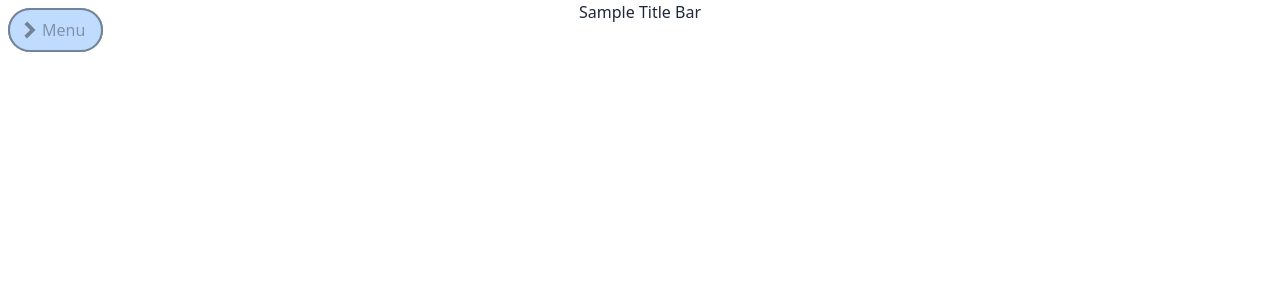
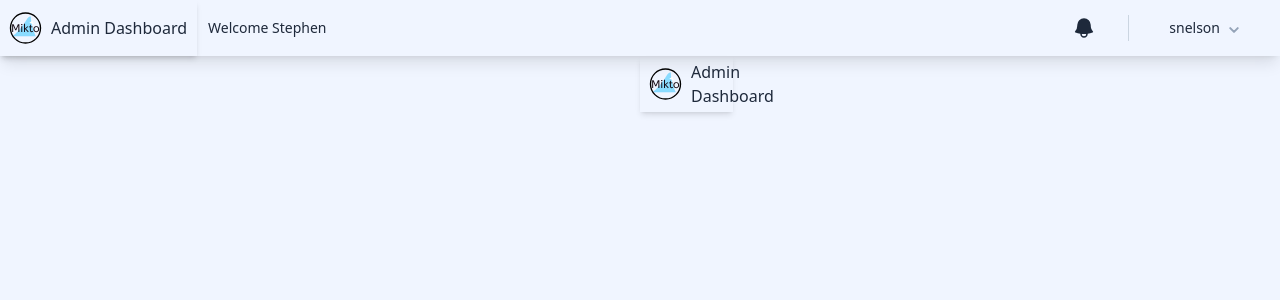
Before and after one commit to SNelson723/dcr_sandbox, a React (Vite) app: page /navmenu in a window 1280 px wide. Shown: the top 300 px of the page. Built offline with nearby package versions, Linux system fonts and the light colour scheme.

Commit message:
Adds in the title bar to mimic CounterCtrlV2 with this version of the nav bar and adds in the quicksight embed url fetching. Moving on to building the Home Dashboard

```diff
--- /dev/null
+++ b/src/api/quicksight.ts
@@ -0,0 +1,20 @@
+import axios from 'axios';
+
+export const getEmbedUrl = async (
+  url: string,
+  email: string,
+  api_key: string
+) => {
+  const json = await axios({
+    method: "GET",
+    headers: {
+      "Content-Type": "application/json",
+    },
+    url: url + "quicksight/embed_url",
+    params: {
+      email,
+      api_key,
+    },
+  });
+  return json;
+};
--- a/src/data/navMenuData.ts
+++ b/src/data/navMenuData.ts
@@ -3,7 +3,7 @@ import Radiation from "../svgs/Radiation";
 import StoresIcon from "../svgs/StoresIcon";
 
 export const baseClass =
-  "py-2.5 hover:text-white hover:bg-blue-200 hover:text-black font-semibold transition-all duration-300 text-nowrap p-4 cursor-pointer flex items-center justify-start gap-3";
+  "py-2.5 hover:text-white hover:bg-blue-200 hover:text-black font-semibold transition-all duration-200 text-nowrap p-4 cursor-pointer flex items-center justify-start gap-3";
 export const activeClass = "bg-[rgb(174,199,242)] text-white";
 
 export type Navigation = {
--- a/src/features/appSlice.ts
+++ b/src/features/appSlice.ts
@@ -2,20 +2,30 @@ import { createSlice, PayloadAction } from "@reduxjs/toolkit";
 
 export interface AppState {
   url: string;
+  quickSightUrl: string;
   awsUrl: string;
   carouselTitle: string;
   date: string;
   selectedHour: string;
   devUrl: string;
+  arn: string;
+  embedUrl: string;
+  api_key: string;
+  email: string;
 }
 
 const initialState: AppState = {
   url: "https://localhost:44324/api/",
+  quickSightUrl: "http://localhost:5005/Prod/",
   awsUrl: "http://127.0.0.1:8001/",
   carouselTitle: "",
   date: "5/9/2025",
   selectedHour: "15",
   devUrl: "http://localhost:5005/Prod/",
+  arn: "arn:aws:quicksight:us-east-2:747273370721:user/default/stephen",
+  embedUrl: "",
+  api_key: "12FE9864SBX50W79",
+  email: "snelson@dcrpos.com",
 };
 
 const appSlice = createSlice({
@@ -28,8 +38,11 @@ const appSlice = createSlice({
     setCarouselTitle: (state, action: PayloadAction<string>) => {
       state.carouselTitle = action.payload;
     },
+    setEmbedUrl: (state, action: PayloadAction<string>) => {
+      state.embedUrl = action.payload;
+    },
   },
 });
 
-export const { setUrl, setCarouselTitle } = appSlice.actions;
+export const { setUrl, setCarouselTitle, setEmbedUrl } = appSlice.actions;
 export default appSlice.reducer;
--- a/src/pages/App.tsx
+++ b/src/pages/App.tsx
@@ -1,51 +1,13 @@
 import { Outlet } from "react-router";
-import { useEffect } from "react";
-import { useAppSelector } from "../hooks";
-// import { useAppDispatch } from "../hooks";
-// import { getSubSales, getDateSales } from "../api/charts";
-// import { setSubSales, setDateSales } from "../features/chartSlice";
-// import { JsonError } from "../types";
 import NavMenu from "./NavMenu";
+import TitleBar from "./TitleBar";
 
 const App = () => {
-  const { awsUrl, devUrl } = useAppSelector((state) => state.app);
-  // const dispatch = useAppDispatch();
-
-  useEffect(() => {
-    // getSubSales(devUrl)
-    //   .then((resp) => {
-    //     const j = resp.data;
-    //     if (j.error == 0) {
-    //       dispatch(setSubSales(j.sales));
-    //     }
-    //   })
-    //   .catch((err: JsonError) => {
-    //     console.error("Error fetching sub sales:", err.message);
-    //   });
-
-    // getDateSales(devUrl)
-    //   .then((resp) => {
-    //     const j = resp.data;
-    //     if (j.error == 0) {
-    //       const copy = [...j.sales].map((sale) => {
-    //         return {
-    //           ...sale,
-    //           sale_date: sale.sale_date.split("T")[0],
-    //         };
-    //       });
-    //       dispatch(setDateSales(copy));
-    //     }
-    //   })
-    //   .catch((err: JsonError) => {
-    //     console.error("Error fetching date sales:", err.message);
-    //   });
-  }, [awsUrl, devUrl]);
-
   return (
-    <div className="w-screen h-screen bg-bkg text-themeText">
+    <div className="w-screen h-screen bg-[rgb(240,245,255)] text-themeText">
       <div className="w-full flex flex-col items-center">
         <NavMenu />
-        <div className="h-[56px]">Sample Title Bar</div>
+        <TitleBar />
         <div className="flex-1 h-full">
           <Outlet />
         </div>
--- a/src/pages/Home.tsx
+++ b/src/pages/Home.tsx
@@ -1,4 +1,26 @@
+import { useEffect } from "react";
+import { getEmbedUrl } from "../api/quicksight";
+import { useAppSelector, useAppDispatch } from "../hooks";
+import { JsonError } from "../types";
+import { setEmbedUrl } from "../features/appSlice";
+
 const Home = () => {
+  const context = useAppSelector((state) => state.app);
+  const dispatch = useAppDispatch();
+
+  useEffect(() => {
+    getEmbedUrl(context.quickSightUrl, context.email, context.api_key)
+      .then((resp) => {
+        const j = resp.data;
+        if (j.error === 0) {
+          dispatch(setEmbedUrl(j.embed_url))
+        }
+      })
+      .catch((err: JsonError) => {
+        console.error("Error fetching embed URL:", err);
+      });
+  }, []);
+
   return (
     <div className="mt-12 w-screen flex flex-col items-center justify-center min-h-[60vh] text-themeText">
       <div>
--- a/src/pages/NavMenu.tsx
+++ b/src/pages/NavMenu.tsx
@@ -3,6 +3,7 @@ import ChevronRight from "../components/ChevronRight";
 import { Navigation, navLinks } from "../data/navMenuData";
 import { NavLink } from "react-router";
 import { baseClass, activeClass } from "../data/navMenuData";
+import logo from "../assets/logo_black.svg";
 
 export interface NavMenuProps {
   childHeight?: number;
@@ -14,7 +15,7 @@ const NavMenu = ({ childHeight = 44 }: NavMenuProps) => {
     {}
   );
   const ref = useRef<HTMLDivElement>(null);
-  const iconRef = useRef<HTMLDivElement>(null);
+  const iconRef = useRef<HTMLImageElement>(null);
 
   const handleRef = (href: string = "") => {
     if (!ref.current || !iconRef.current || href == "#") return;
@@ -34,14 +35,18 @@ const NavMenu = ({ childHeight = 44 }: NavMenuProps) => {
   };
 
   return (
-    <>
+    <div className="w-full relative">
       <div
         ref={ref}
         data-open="false"
-        className="
-          z-50 flex flex-col py-4 justify-between absolute left-0 top-0 bg-[rgb(235,235,245)] font-medium transition-all duration-500 select-none
-          data-[open=true]:w-48 data-[open=true]:h-full data-[open=true]:bg-opacity-100 data-[open=false]:w-0 data-[open=false]:h-0 data-[open=false]:opacity-0
-        "
+        className="z-50 flex flex-col justify-between absolute left-0 top-[56px] bg-[rgb(240,245,255)] font-medium
+          transition-all duration-300 select-none shadow-[5px_20px_25px_rgba(0,0,0,0.2)]
+          data-[open=true]:w-48
+          data-[open=true]:h-[calc(100vh-56px)]
+          data-[open=true]:bg-opacity-100
+          data-[open=false]:w-0
+          data-[open=false]:h-0
+          data-[open=false]:opacity-0"
       >
         <ul className="flex flex-col">
           {navLinks.map((link: Navigation) => (
@@ -60,7 +65,7 @@ const NavMenu = ({ childHeight = 44 }: NavMenuProps) => {
                     isOpen
                       ? "w-full opacity-100"
                       : "w-0 opacity-0 pointer-events-none"
-                  } ${isActive ? activeClass : ""}`
+                  } ${isActive && !link.children.length ? activeClass : ""}`
                 }
               >
                 <link.icon className="w-6 h-6" />
@@ -86,9 +91,20 @@ const NavMenu = ({ childHeight = 44 }: NavMenuProps) => {
                 >
                   {link.children &&
                     link.children.map((child) => (
-                      <li key={child.name} className={`${baseClass}`}>
-                        <child.icon className="w-5 h-5 ml-4" />
-                        <NavLink to={child.href} draggable={false}>
+                      <li key={child.name} className={`w-full`}>
+                        <NavLink
+                          to={child.href}
+                          draggable={false}
+                          className={({ isActive }) =>
+                            `${baseClass} ${isActive ? activeClass : ""}`
+                          }
+                          onClick={(e) => {
+                            if (!e) return;
+                            handleRef(child.href);
+                            handleChildren(child.name);
+                          }}
+                        >
+                          <child.icon className="w-5 h-5 ml-4" />
                           {child.name}
                         </NavLink>
                       </li>
@@ -101,14 +117,14 @@ const NavMenu = ({ childHeight = 44 }: NavMenuProps) => {
 
         <div className="flex flex-col">
           <div
-            className={`transition-all duration-500 text-nowrap p-4 cursor-pointer hover:bg-blue-200 ${baseClass} ${
+            className={`transition-all duration-200 text-nowrap p-4 cursor-pointer hover:bg-blue-200 ${baseClass} ${
               isOpen ? "w-full opacity-100" : "w-0 opacity-0"
             }`}
           >
             Settings
           </div>
           <div
-            className={`transition-all duration-500 text-nowrap py-2 px-4 cursor-pointer hover:bg-blue-200 ${baseClass} ${
+            className={`transition-all duration-200 text-nowrap py-2 px-4 cursor-pointer hover:bg-blue-200 ${baseClass} ${
               isOpen ? "w-full opacity-100" : "w-0 opacity-0"
             }`}
           >
@@ -119,27 +135,17 @@ const NavMenu = ({ childHeight = 44 }: NavMenuProps) => {
       <div
         ref={iconRef}
         data-open="false"
-        className={`z-50 flex absolute data-[open=true]:left-48 ml-2 data-[open=false]:left-0 top-2 rounded-full
-          p-2 bg-blue-200 cursor-pointer transition-all duration-500 border-2 ${
-            isOpen ? "border-black/100" : "border-black/40"
-          }`}
-        onClick={() => handleRef()}
+        className="z-50 flex items-center absolute shadow-md h-[56px]"
       >
-        <ChevronRight
-          className={`${
-            isOpen ? "opacity-100" : "opacity-40"
-          } transition-all duration-300`}
-          style={{ transform: isOpen ? "rotate(180deg)" : "rotate(0deg)" }}
+        <img
+          className="w-[51px] cursor-pointer"
+          src={logo}
+          alt="Mikto"
+          onClick={() => handleRef()}
         />
-        <span
-          className={`pr-2 ${
-            isOpen ? "opacity-100" : "opacity-40"
-          } transition-all duration-300`}
-        >
-          Menu
-        </span>
+        <span className="font-medium mr-[10px]">Admin Dashboard</span>
       </div>
-    </>
+    </div>
   );
 };
 
--- /dev/null
+++ b/src/pages/TitleBar.tsx
@@ -0,0 +1,22 @@
+import { BellIcon } from "@heroicons/react/24/solid";
+import { ChevronDownIcon } from "@heroicons/react/24/outline";
+
+const TitleBar = () => {
+  return (
+    <div className="h-[56px] shadow-lg z-20 w-full pl-48 flex items-center justify-between">
+      <div className="text-sm font-medium pl-4">Welcome Stephen</div>
+      <div className="flex items-center gap-8">
+        <BellIcon className="w-6 cursor-pointer hover:text-blue-500 transition-all duration-200" />
+        <div className="px-10 text-sm font-medium border-l border-slate-300 h-[26px] flex items-center gap-2">
+          <span>snelson</span>
+          <ChevronDownIcon
+            className="w-3 stroke-slate-400 mt-1"
+            strokeWidth={4}
+          />
+        </div>
+      </div>
+    </div>
+  );
+};
+
+export default TitleBar;
```
Also changed, not shown: src/assets/logo_black.svg (added).
